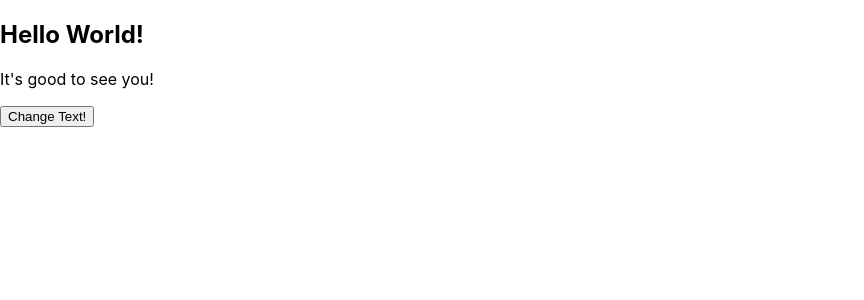
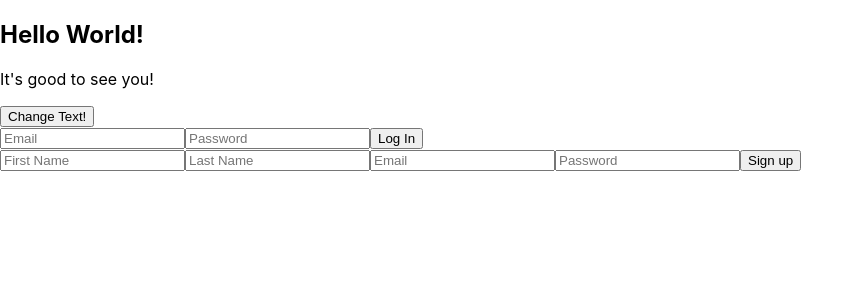
Before and after one commit to jordanje/emissions-project, a React (Create React App) app in the folder client/: page / in a window 1280 px wide. Shown: the top 300 px of the page, without its empty margins (0-864 px from the left). Built offline with nearby package versions, Linux system fonts and the light colour scheme.

Commit message:
adding testing to login form

```diff
--- a/client/src/App.js
+++ b/client/src/App.js
@@ -1,5 +1,7 @@
 import { useState, useEffect } from "react";
 import Greeting from "./components/Greeting";
+import Login from "./components/Login";
+import Signup from "./components/Signup";
 
 function App() {
   const [count, setCount] = useState(0);
@@ -29,10 +31,15 @@ function App() {
   //     })
   // }).then(data => data.json())
   // .then(data => console.log(data))
+  const onHandleLogin = (loginData) => {
+    console.log(loginData)
+  }
 
   return (
     <div className="App">
       <Greeting />
+      <Login submit={onHandleLogin}/>
+      <Signup />
     </div>
 
   );
--- /dev/null
+++ b/client/src/components/Login.js
@@ -0,0 +1,46 @@
+import { useState } from "react"
+
+export default function Login({submit}){
+  const [ loginData, setLoginData ] = useState({
+    email: '',
+    password: ''
+  });
+
+  const handleLoginChange = (event) => {
+    setLoginData({...loginData, [event.target.name]: event.target.value})
+  }
+
+  const handleLoginSubmit = (event) => {
+    event.preventDefault();
+    submit(loginData)
+
+    setLoginData({ email: '', password: '' });
+  }
+
+
+  return (
+    <div className="login-form-container">
+      <form className="login-form" onSubmit={handleLoginSubmit}>
+        <input
+        type='text'
+        name='email'
+        value={loginData.email}
+        onChange={handleLoginChange}
+        placeholder="Email"/>
+
+        <input
+        type='text'
+        name='password'
+        value={loginData.password}
+        onChange={handleLoginChange}
+        placeholder="Password"/>
+
+        <button
+        className='signup-btn'
+        type="submit">
+          Log In
+        </button>
+      </form>
+    </div>
+  )
+}
--- /dev/null
+++ b/client/src/components/Signup.js
@@ -0,0 +1,13 @@
+export default function Signup(){
+  return (
+    <div className="signup-form-container">
+      <form className="signup-form">
+        <input type='text' placeholder="First Name"/>
+        <input type='text' placeholder="Last Name"/>
+        <input type='text' placeholder="Email"/>
+        <input type='text' placeholder="Password"/>
+        <button className='signup-btn' type="submit">Sign up</button>
+      </form>
+    </div>
+  )
+}
```
Also changed, not shown: 1 other file (tests, documents, lock files or other folders).
